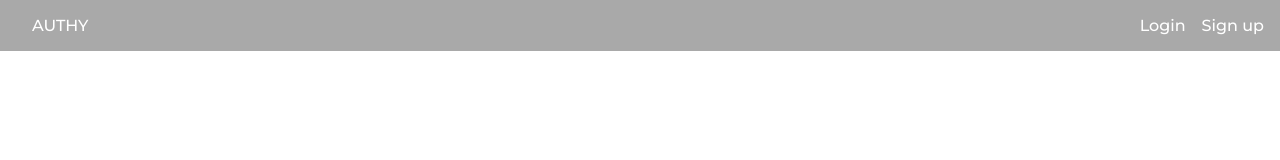
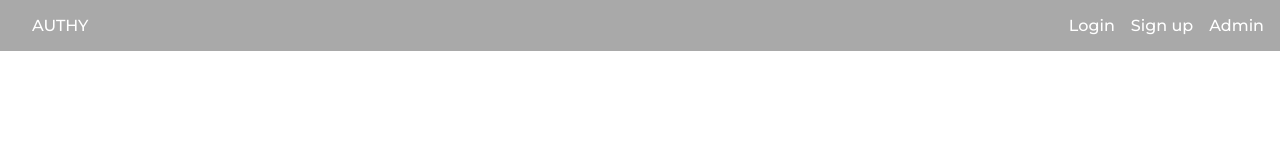
Before and after one commit to joshuaombasa/authfrontend, a React (Vite) app: page / in a window 1280 px wide. Shown: the top 160 px of the page. Built offline with nearby package versions, Linux system fonts and the light colour scheme; the HTML template or start-up script is replaced by a standard one.

Commit message:
added nav-link to admin page

```diff
--- a/src/components/Header.jsx
+++ b/src/components/Header.jsx
@@ -8,6 +8,7 @@ export default function Header() {
             <div className="c">
                 <Link to='login' className="login--link">Login</Link>
                 <Link to='signup' className="singup--link">Sign up</Link>
+                <Link to='admin' className="singup--link">Admin</Link>
             </div>
         </div>
     )
```
